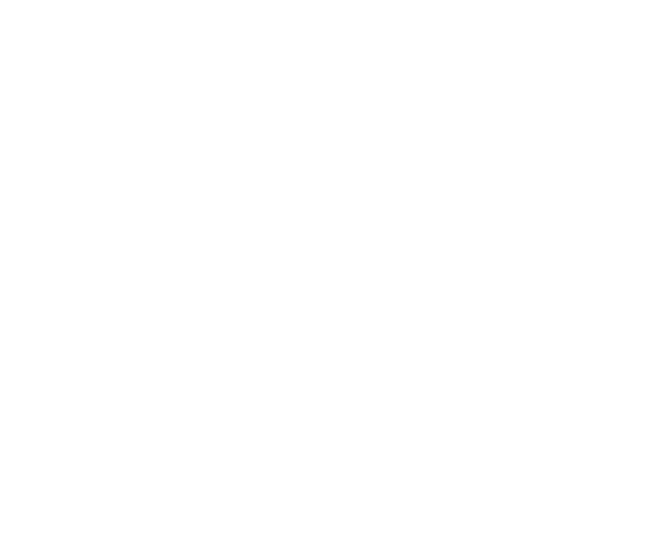
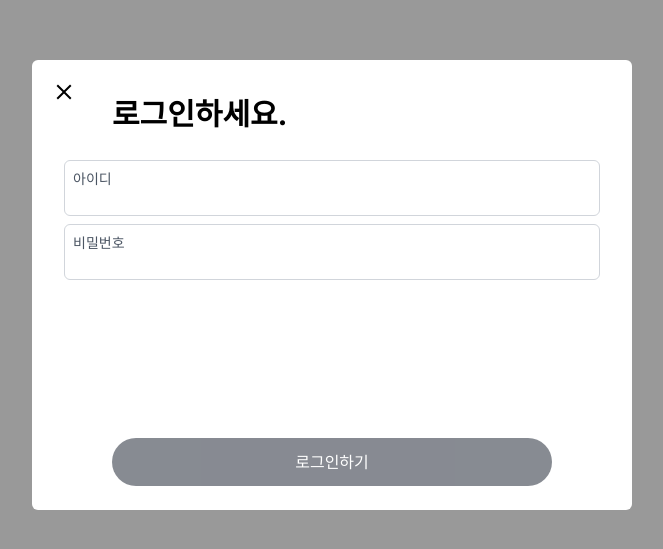
Before and after one commit to kyubin-io/k-com, a Next.js app: page /i/flow/login in a window 1280 px wide. Shown: the part 155-704 px from the top of the page, without its empty margins (308-971 px from the left). Built offline with nearby package versions, Linux system fonts and the light colour scheme.

Commit message:
create login

```diff
--- /dev/null
+++ b/src/app/(beforeLogin)/@modal/(.)i/flow/login/page.tsx
@@ -0,0 +1,9 @@
+import LoginModal from "@/app/(beforeLogin)/_component/LoginModal";
+
+export default function page() {
+  return (
+    <>
+      <LoginModal />
+    </>
+  );
+}
--- /dev/null
+++ b/src/app/(beforeLogin)/@modal/default.tsx
@@ -0,0 +1,3 @@
+export default function Default() {
+  return null;
+}
--- /dev/null
+++ b/src/app/(beforeLogin)/_component/LoginModal.tsx
@@ -0,0 +1,84 @@
+"use client";
+import { useState } from "react";
+
+export default function LoginModal() {
+  const [id, setId] = useState();
+  const [password, setPassword] = useState();
+  const [message, setMessage] = useState();
+  const onSubmit = () => {};
+  const onClickClose = () => {};
+
+  const onChangeId = () => {};
+
+  const onChangePassword = () => {};
+
+  return (
+    <div className="w-full h-full flex items-center justify-center absolute bg-black bg-opacity-40 inset-0">
+      <div className="bg-white relative top-[5%] max-w-[80vw] min-w-[600px] rounded-md flex flex-col h-[450px]">
+        <div className="text-3xl font-bold px-20 pt-9 pb-5">
+          <button
+            className="w-8 h-8 rounded-full border-none cursor-pointer bg-white absolute top-4 left-4 flex items-center justify-center hover:rotate-90 hover:transition-all"
+            onClick={onClickClose}
+          >
+            <svg
+              width={24}
+              viewBox="0 0 24 24"
+              aria-hidden="true"
+              className="r-18jsvk2 r-4qtqp9 r-yyyyoo r-z80fyv r-dnmrzs r-bnwqim r-1plcrui r-lrvibr r-19wmn03"
+            >
+              <g>
+                <path d="M10.59 12L4.54 5.96l1.42-1.42L12 10.59l6.04-6.05 1.42 1.42L13.41 12l6.05 6.04-1.42 1.42L12 13.41l-6.04 6.05-1.42-1.42L10.59 12z"></path>
+              </g>
+            </svg>
+          </button>
+          <div>로그인하세요.</div>
+        </div>
+        <form onSubmit={onSubmit} className="flex flex-col flex-1">
+          <div className="flex-1 px-8">
+            <div className="flex flex-col h-[56px] relative my-2">
+              <label
+                className="w-full inline-block border border-solid border-gray-300 rounded-md text-sm absolute top-0 h-[56px] pt-2 px-2 text-gray-600 focus-within:text-red-100"
+                htmlFor="id"
+              >
+                아이디
+              </label>
+              <input
+                id="id"
+                className="w-full border-none text-base mt-4 pt-3 px-2 pb-2 outline-none"
+                value={id}
+                onChange={onChangeId}
+                type="text"
+                placeholder=""
+              />
+            </div>
+            <div className="flex flex-col h-12 relative my-2">
+              <label
+                className="w-full inline-block border border-solid border-gray-300 rounded-md text-sm absolute top-0 h-[56px] pt-2 px-2 text-gray-600 focus-within:text-red-100"
+                htmlFor="password"
+              >
+                비밀번호
+              </label>
+              <input
+                id="password"
+                className="w-full border-none text-base mt-4 pt-3 px-2 pb-2 outline-none"
+                value={password}
+                onChange={onChangePassword}
+                type="password"
+                placeholder=""
+              />
+            </div>
+          </div>
+          <div>{message}</div>
+          <div className="py-6 px-20">
+            <button
+              className="w-full h-12 rounded-full bg-gray-900 text-white text-base cursor-pointer border-none disabled:opacity-50 hover:bg-gray-700"
+              disabled={!id && !password}
+            >
+              로그인하기
+            </button>
+          </div>
+        </form>
+      </div>
+    </div>
+  );
+}
--- a/src/app/(beforeLogin)/i/flow/login/page.tsx
+++ b/src/app/(beforeLogin)/i/flow/login/page.tsx
@@ -1,3 +1,5 @@
-export default function page() {
-  return <div></div>;
+import LoginModal from "@/app/(beforeLogin)/_component/LoginModal";
+
+export default function Home() {
+  return <LoginModal />;
 }
--- /dev/null
+++ b/src/app/(beforeLogin)/i/flow/signup/page.tsx
@@ -0,0 +1,3 @@
+export default function Home() {
+  return <main>model</main>;
+}
--- /dev/null
+++ b/src/app/(beforeLogin)/layout.tsx
@@ -0,0 +1,12 @@
+import React, { ReactNode } from "react";
+
+type Props = { children: ReactNode; modal: ReactNode };
+
+export default function Layout({ children, modal }: Props) {
+  return (
+    <main className="flex flex-row bg-white w-full h-screen">
+      {children}
+      {modal}
+    </main>
+  );
+}
--- a/src/app/page.tsx
+++ b/src/app/(beforeLogin)/page.tsx
@@ -1,5 +1,5 @@
 import Image from "next/image";
-import logo from "../../public/images/logo_black.png";
+import logo from "../../../public/images/logo_black.png";
 import Link from "next/link";
 
 export default function Home() {
@@ -9,7 +9,7 @@
         <Image src={logo} alt="logo" width={350} height={350} />
       </div>
       <div className="flex-1 flex flex-col justify-center">
-        <h1 className="font-bold text-4xl	my-12">{`See what's happening in the world right now`}</h1>
+        <h1 className="font-bold text-4xl	my-12 whitespace-pre">{`See what's happening in \nthe world right now`}</h1>
         <h2 className="font-bold text-2xl mb-8">Join K-World today</h2>
         <Link
           href="/i/flow/signup"
@@ -19,7 +19,7 @@
         </Link>
         <h3 className="font-bold text-lg mb-5 mt-10">Already signed in?</h3>
         <Link
-          href="/login"
+          href="/i/flow/login"
           className="w-[300px] h-[40px] text-sm rounded-2xl px-4 flex items-center justify-center text-[#1d9bf0] border border-solid	border-[#cfd9de] hover:bg-[#1a8cd8] hover:bg-opacity-10"
         >
           Log in
--- a/src/app/layout.tsx
+++ b/src/app/layout.tsx
@@ -16,11 +16,7 @@
 }) {
   return (
     <html lang="en">
-      <body className={inter.className}>
-        <main className="flex flex-row bg-white w-full h-screen">
-          {children}
-        </main>
-      </body>
+      <body className={inter.className}>{children}</body>
     </html>
   );
 }
```
